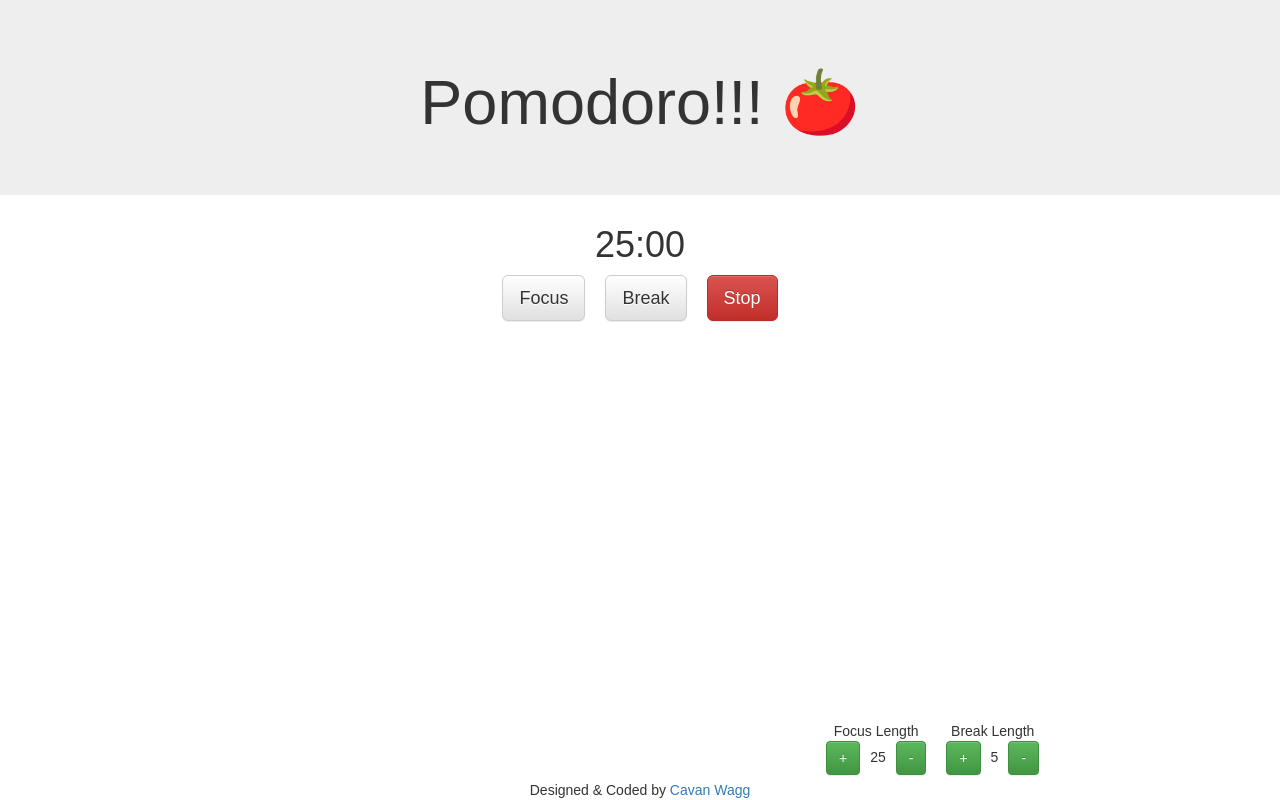
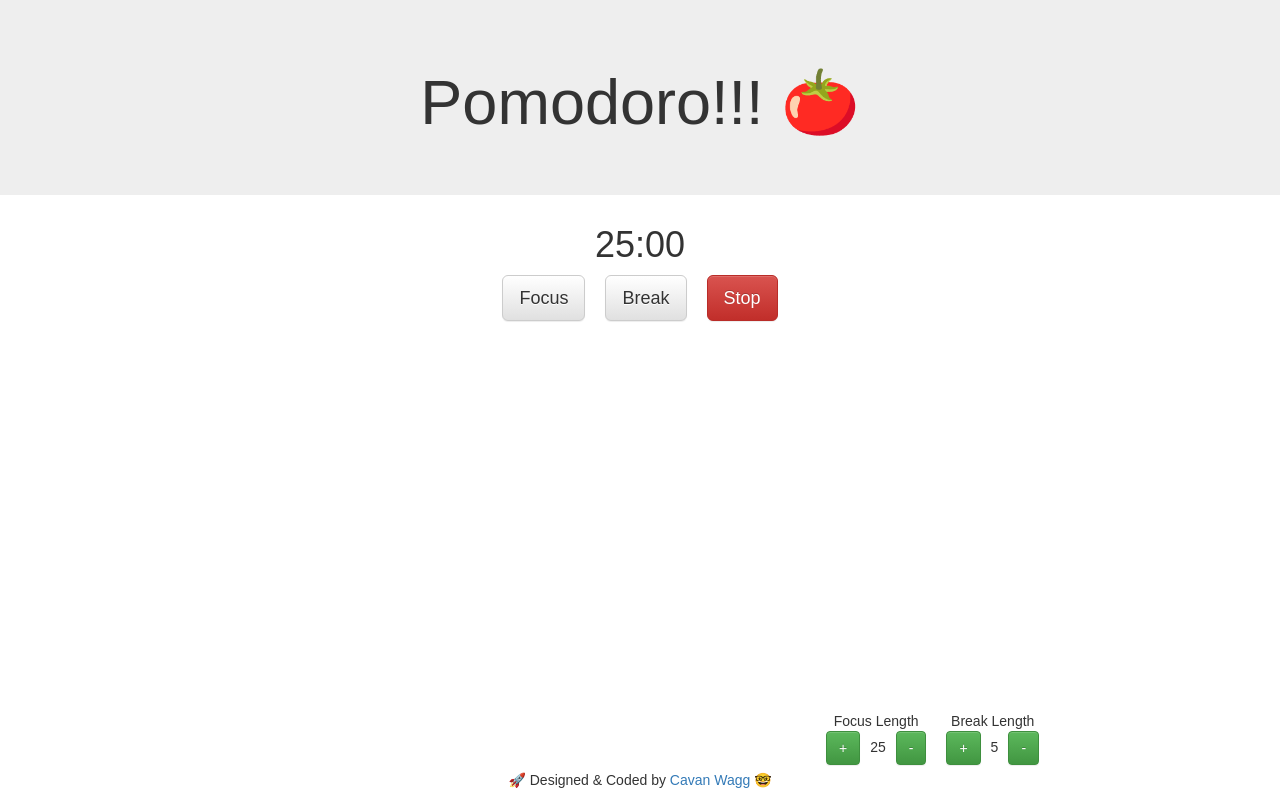
Before and after one commit to CavanWagg/React-pomodoro, a React (Create React App) app: page / in a window 1280 px wide. Built offline with nearby package versions, Linux system fonts and the light colour scheme.

Commit message:
emoji footer

```diff
--- a/src/App.js
+++ b/src/App.js
@@ -148,8 +148,16 @@ class App extends Component {
               </Col>
             </Row>
             <Row>
-              Designed & Coded by{" "}
-              <a href="https://github.com/CavanWagg">Cavan Wagg</a>{" "}
+              <p class="footer-text">
+                <span role="img" aria-label="rocket">
+                  🚀
+                </span>{" "}
+                Designed & Coded by
+                <a href="https://github.com/CavanWagg"> Cavan Wagg </a>
+                <span role="img" aria-label="nerd-face">
+                  🤓
+                </span>
+              </p>
             </Row>
           </Grid>
         </footer>
```
